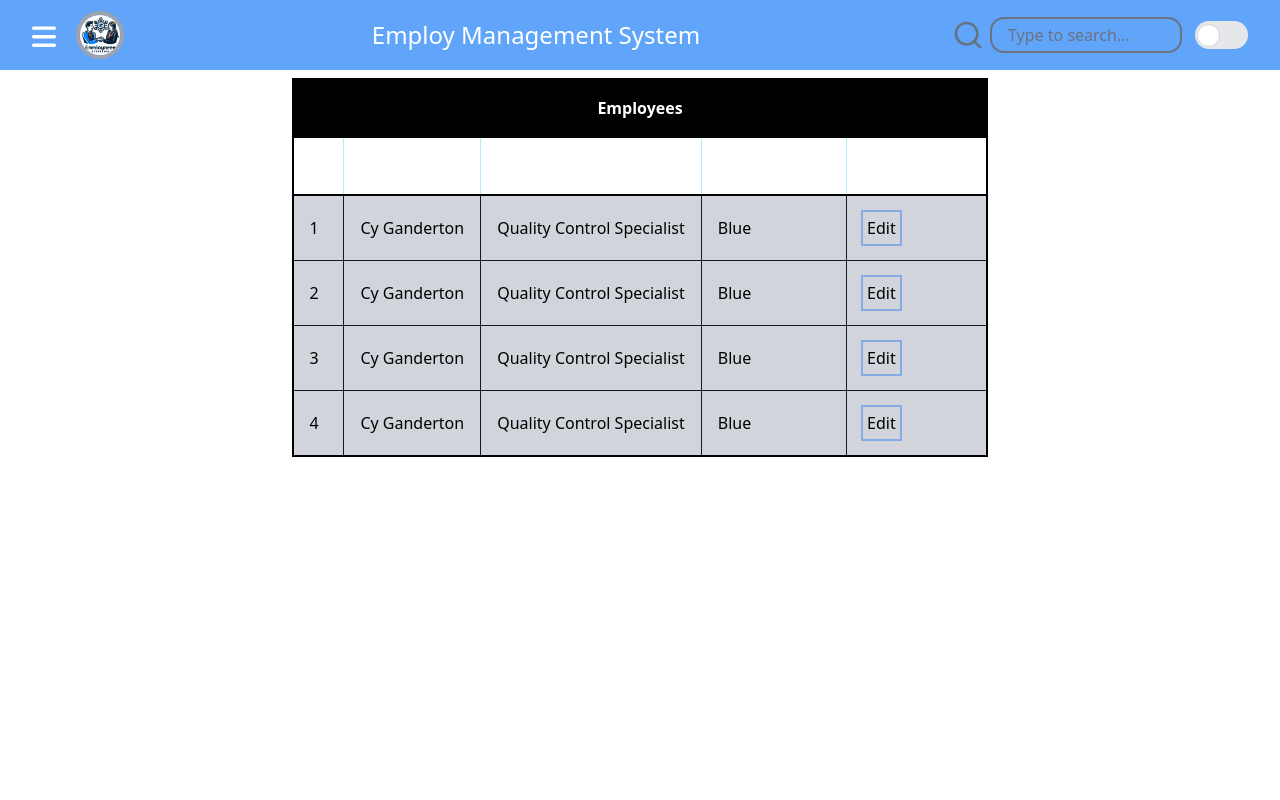
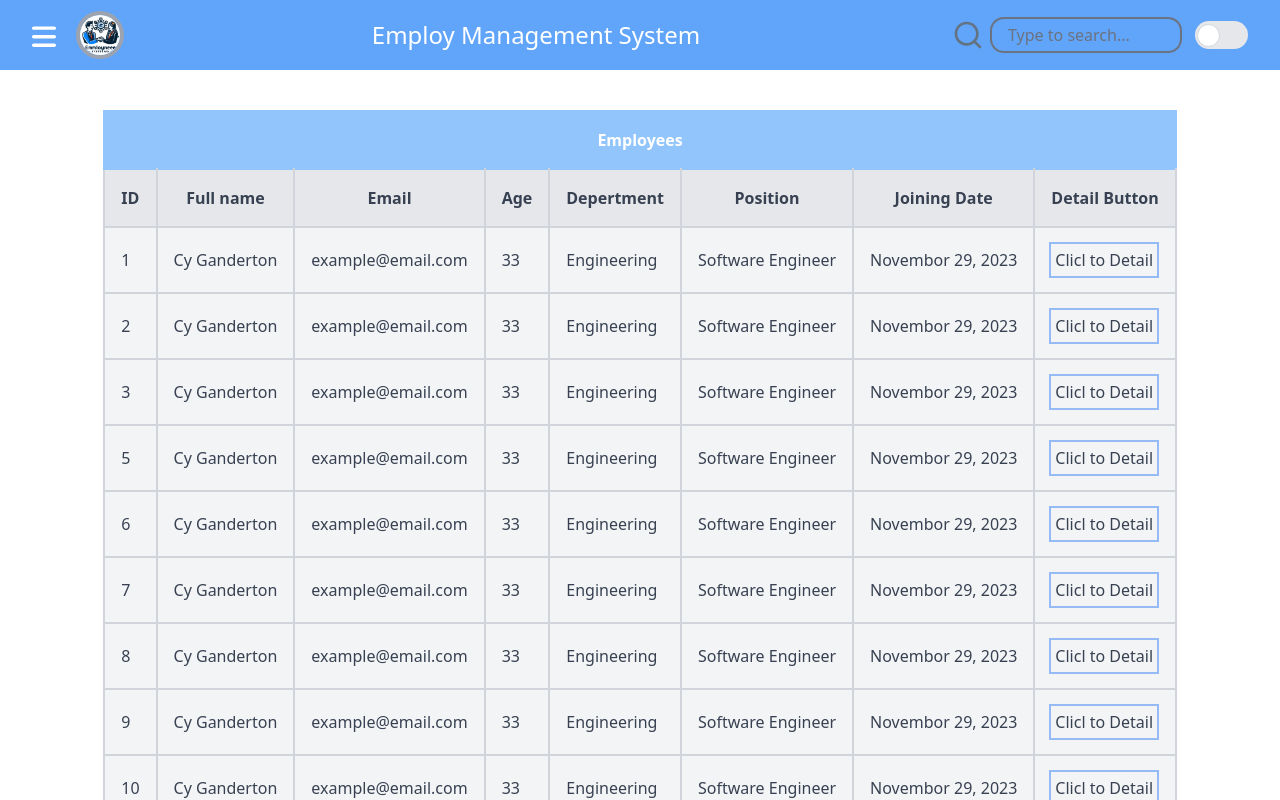
Before and after one commit to yet-yuvi/Employ-Management-System, a React (Create React App) app in the folder ems-client/: page /employes in a window 1280 px wide. Shown: the top 800 px of the page. Built offline with nearby package versions, Linux system fonts and the light colour scheme.

Commit message:
Upgrade table and NavBar

```diff
--- a/ems-client/src/components/employees/EmployeesList.jsx
+++ b/ems-client/src/components/employees/EmployeesList.jsx
@@ -2,17 +2,24 @@ import React, { useEffect } from "react";
 import { Table } from "../table/Table";
 
 export const EmployeesList = () => {
-  const headers = ["SL", "Name", "Job", "Favorite Color"];
+  const headers = ["ID", "Full name", "Email", "Age", "Depertment", "Position", "Joining Date"];
   const columns = [
-    [1, "Cy Ganderton", "Quality Control Specialist", "Blue"],
-    [2, "Cy Ganderton", "Quality Control Specialist", "Blue"],
-    [3, "Cy Ganderton", "Quality Control Specialist", "Blue"],
-    [4, "Cy Ganderton", "Quality Control Specialist", "Blue"],
+    [1, "Cy Ganderton", "example@email.com", "33", "Engineering", "Software Engineer", "Novembor 29, 2023"],
+    [2, "Cy Ganderton", "example@email.com", "33", "Engineering", "Software Engineer", "Novembor 29, 2023"],
+    [3, "Cy Ganderton", "example@email.com", "33", "Engineering", "Software Engineer", "Novembor 29, 2023"],
+    [5, "Cy Ganderton", "example@email.com", "33", "Engineering", "Software Engineer", "Novembor 29, 2023"],
+    [6, "Cy Ganderton", "example@email.com", "33", "Engineering", "Software Engineer", "Novembor 29, 2023"],
+    [7, "Cy Ganderton", "example@email.com", "33", "Engineering", "Software Engineer", "Novembor 29, 2023"],
+    [8, "Cy Ganderton", "example@email.com", "33", "Engineering", "Software Engineer", "Novembor 29, 2023"],
+    [9, "Cy Ganderton", "example@email.com", "33", "Engineering", "Software Engineer", "Novembor 29, 2023"],
+    [10, "Cy Ganderton", "example@email.com", "33", "Engineering", "Software Engineer", "Novembor 29, 2023"],
+    [11, "Cy Ganderton", "example@email.com", "33", "Engineering", "Software Engineer", "Novembor 29, 2023"],
+    [12, "Cy Ganderton", "example@email.com", "33", "Engineering", "Software Engineer", "Novembor 29, 2023"],
   ];
   useEffect(() => {
     for (let item of columns) {
       if (true) {
-        item.push({ name: "Edit", user: {} });
+        item.push({ name: "Clicl to Detail", user: {} });
       }
     }
     if (true) {
@@ -20,14 +27,14 @@ export const EmployeesList = () => {
     }
   });
   return (
-    <div className="w-full flex justify-center m-2">
+    <div className="w-full flex justify-center p-10">
       <Table
         headers={headers}
         columns={columns}
         banner={"Employees"}
-        banner_color={"black"}
-        header_color={"gray-700"}
-        cell_color={"gray-300"}
+        banner_color={"blue-300"}
+        header_color={"gray-200"}
+        cell_color={"gray-100"}
         button_color={"cyan-300"}
       />
     </div>
--- a/ems-client/src/components/navBar/NavBar.jsx
+++ b/ems-client/src/components/navBar/NavBar.jsx
@@ -14,7 +14,7 @@ export const NavBar = () => {
     navigate("/signin");
   };
   return (
-    <div className="h-full w-52 bg-gray-300 flex flex-col justify-between items-center">
+    <div className="h-custom-height w-52 bg-gray-300 flex flex-col justify-between items-center fixed">
       <div className="w-full flex flex-col items-center">
         <p className="w-full bg-gray-400 font-semibold text-2xl text-black p-4 border-b-2 text-center">
           Ems
--- a/ems-client/src/components/table/Table.jsx
+++ b/ems-client/src/components/table/Table.jsx
@@ -25,32 +25,32 @@ export const Table = (props) => {
           <thead>
             {banner && (
               <tr
-                className={`border-2 border-black bg-${props.banner_color} text-white`}
+                className={`border-2 border-blue-300 bg-${props.banner_color} text-white`}
               >
-                <th className="p-4 border-r border-cyan-200" colSpan={headers.length}>{banner}</th>
+                <th className="p-4 " colSpan={headers.length}>{banner}</th>
               </tr>
             )}
-            <tr className={`border-2 border-black bg-${props.header_color} text-white`}>
+            <tr className={`border-2 border-gray-300 bg-${props.header_color} text-gray-700`}>
               {headers.map((head, idx) => {
                 return (
-                  <th key={idx} className="p-4 border-r border-cyan-200">
+                  <th key={idx} className="p-4 border-r-2 border-gray-300">
                     {head}
                   </th>
                 );
               })}
             </tr>
           </thead>
-          <tbody className="border-2 border-black">
+          <tbody className="border-2 border-gray-300 font-custom-bold text-gray-700">
             {columns.map((column, idx) => {
               return (
-                <tr key={idx} className={`border border-black-200 bg-${props.cell_color}`}>
+                <tr key={idx} className={`border-2 border-gray-300 bg-${props.cell_color}`}>
                   {column.map((col, colIdx) => {
                     return (
-                      <td key={colIdx} className="p-4 border border-gray-900">
+                      <td key={colIdx} className="p-4 border-2 border-gray-300">
                         {typeof col != "object" ? (
                           col
                         ) : (
-                          <button className={`bg-${props.button_color} ring-2 p-1`}>
+                          <button className={`hover:bg-${props.button_color} ring-2 p-1`}>
                             {col.name}
                           </button>
                         )}
--- a/ems-client/src/pages/About.jsx
+++ b/ems-client/src/pages/About.jsx
@@ -2,8 +2,8 @@ import userProfileImage from "../image/User-Profile-PNG.png";
 export const About = () => {
   return (
     <>
-      <div className="p-4 bg-gray-100 flex items-center justify-center w-full">
-        <div className="relative flex flex-col items-end w-1/4 ">
+      <div className="p-4 bg-gray-100 flex items-center justify-center w-full gap-4">
+        <div className="flex flex-col items-end w-1/4 ">
           <img
             className="w-80 h-80 shadow-md rounded-full ring-8 ring-blue-200"
             src={userProfileImage}
--- a/ems-client/src/pages/Base.jsx
+++ b/ems-client/src/pages/Base.jsx
@@ -9,9 +9,7 @@ export const Base = () => {
 
   const toggleNavbar = (event) => {
     console.log("toggling");
-
     setOpenNavbar((prevOpenNavbar) => !prevOpenNavbar);
-
   };
 
   return (
@@ -22,7 +20,7 @@ export const Base = () => {
         <BannerBar toggleNavbar={toggleNavbar} />
       </div>
       <div className="flex h-full mt-[70px]">
-        <div className="h-full ">{openNavbar && <NavBar />}</div>
+        <div className={`h-full ${openNavbar ? 'mr-52' : 'mx-auto'}`}>{openNavbar && <NavBar />}</div>
 
         <>
           <Outlet />
--- a/ems-client/tailwind.config.js
+++ b/ems-client/tailwind.config.js
@@ -9,6 +9,9 @@ module.exports = {
       fontWeight: {
         'custom-bold': '500',
       },
+      height: {
+        'custom-height': '93vh',
+      },
     },
   },
   plugins: [],
```
